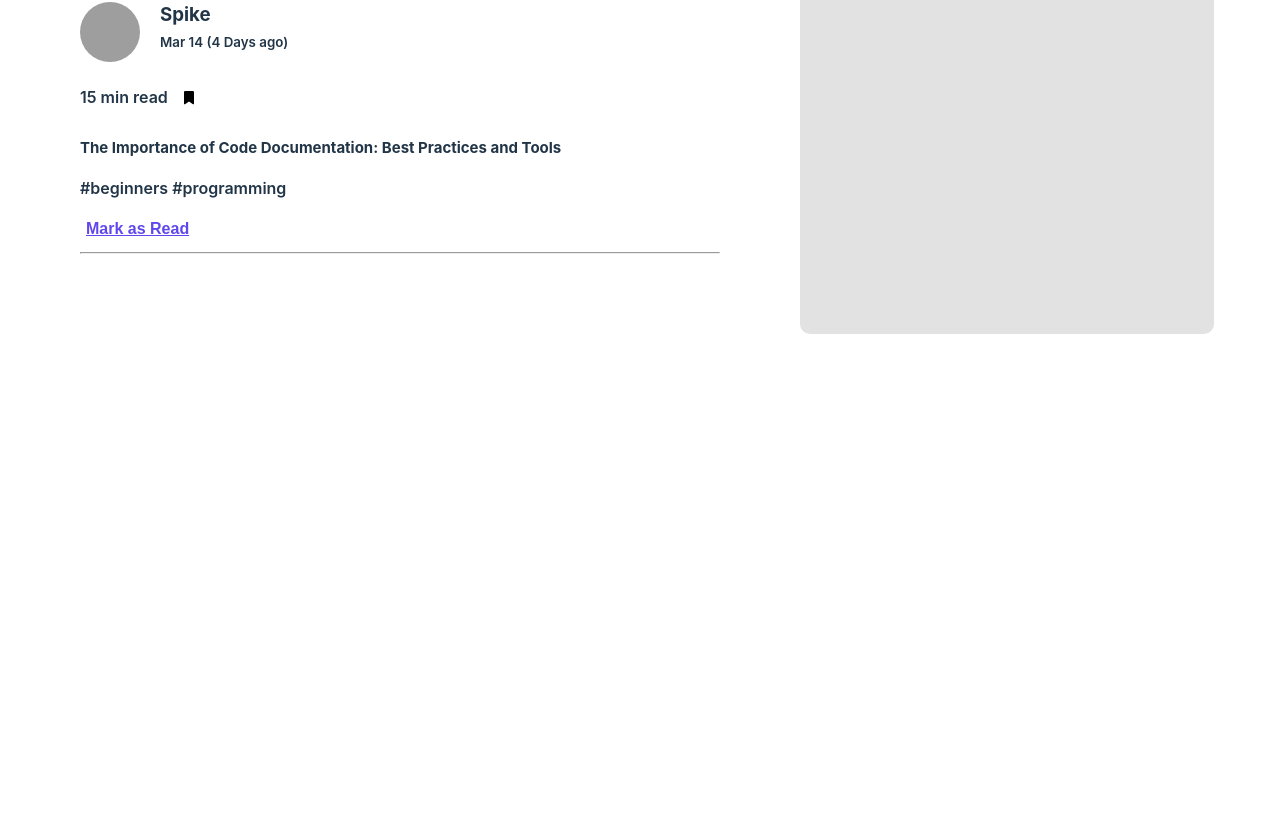
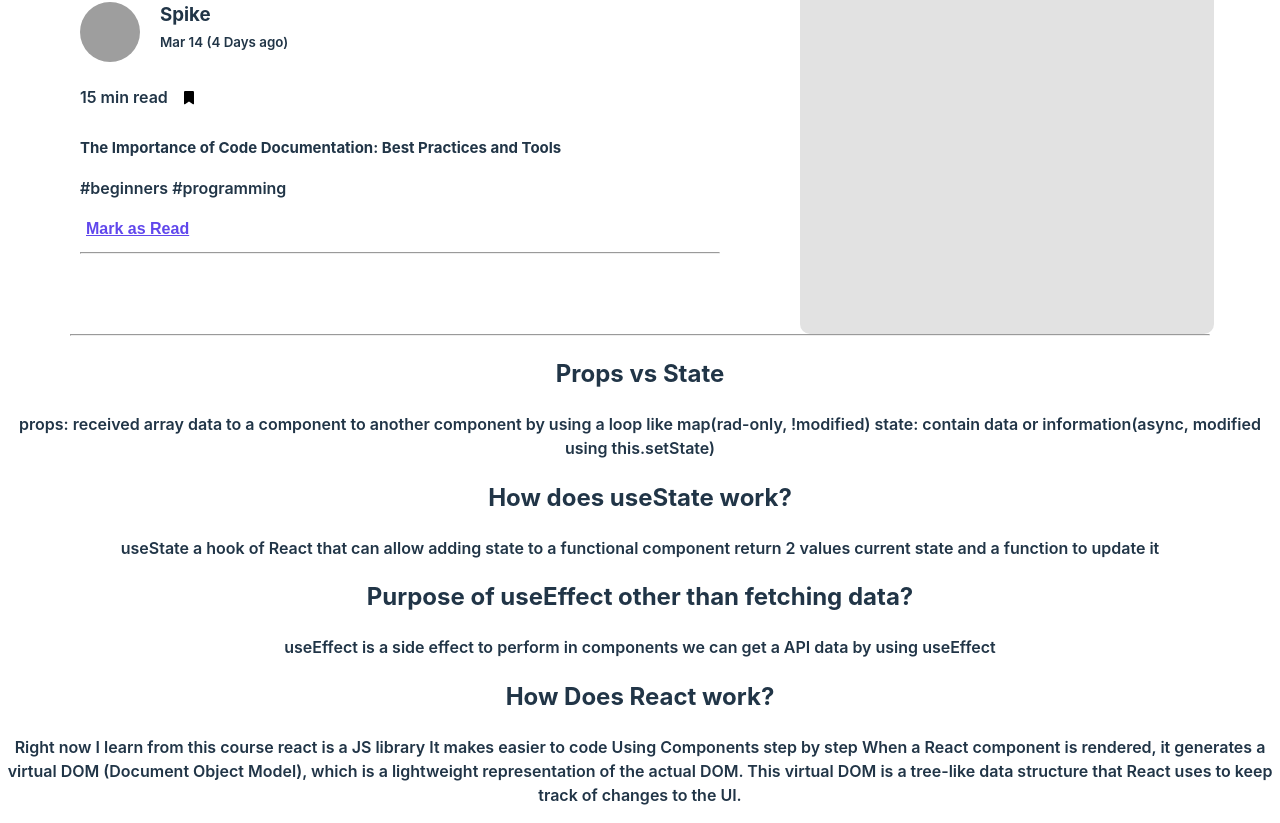
Before and after one commit to FAHIMXGG/assignment-8-React-knowledge-cafe, a React (Vite) app: page / in a window 1280 px wide. Shown: the part 3074-3897 px from the top of the page. Before the commit the page ends 3408 px from the top, so only its background shows below. Built offline with nearby package versions, Linux system fonts and the light colour scheme; grey boxes are pictures that could not be loaded.

Commit message:
ans added

```diff
--- a/src/App.jsx
+++ b/src/App.jsx
@@ -4,6 +4,7 @@ import viteLogo from '/vite.svg'
 import './App.css'
 import Header from './componnents/Header/Header'
 import Card from './componnents/Card/Card'
+import Footer from './componnents/Footer/Footer'
 
 function App() {
   const [count, setCount] = useState(0)
@@ -13,6 +14,8 @@ function App() {
       <Header></Header>
       <hr className='hr' />
       <Card></Card>
+      <hr className='hr' />
+      <Footer></Footer>
     </div>
   )
 }
--- /dev/null
+++ b/src/componnents/Footer/Footer.css
@@ -0,0 +1,4 @@
+.footer{
+    align-items: center;
+    text-align: center;
+}
--- /dev/null
+++ b/src/componnents/Footer/Footer.jsx
@@ -0,0 +1,38 @@
+import React from 'react';
+import './Footer.css'
+
+const Footer = () => {
+    return (
+        <div className='footer'>
+            <div>
+                <h2>Props vs State</h2>
+                <p>props: received array data to a component to another component by using a loop like map(rad-only, !modified)
+state: contain data or information(async, modified using this.setState)</p>
+            </div>
+            <div>
+                <h2>How does useState work?</h2>
+                <p>useState a hook of React that can allow adding state to a functional component
+return 2 values current state and a function to update it</p>
+            </div>
+            <div>
+                <h2>
+Purpose of useEffect other than fetching data?</h2>
+                <p>useEffect is a side effect to perform in components
+we can get a API data by using useEffect</p>
+            </div>
+            <div>
+                <h2>How Does React work?</h2>
+                <p>Right now I learn from this course react is a JS library
+It makes easier to code
+Using Components step by step
+When a React component is rendered,
+it generates a virtual DOM (Document Object Model),
+which is a lightweight representation of the actual DOM.
+This virtual DOM is a tree-like data structure that
+React uses to keep track of changes to the UI.</p>
+            </div>
+        </div>
+    );
+};
+
+export default Footer;
```
